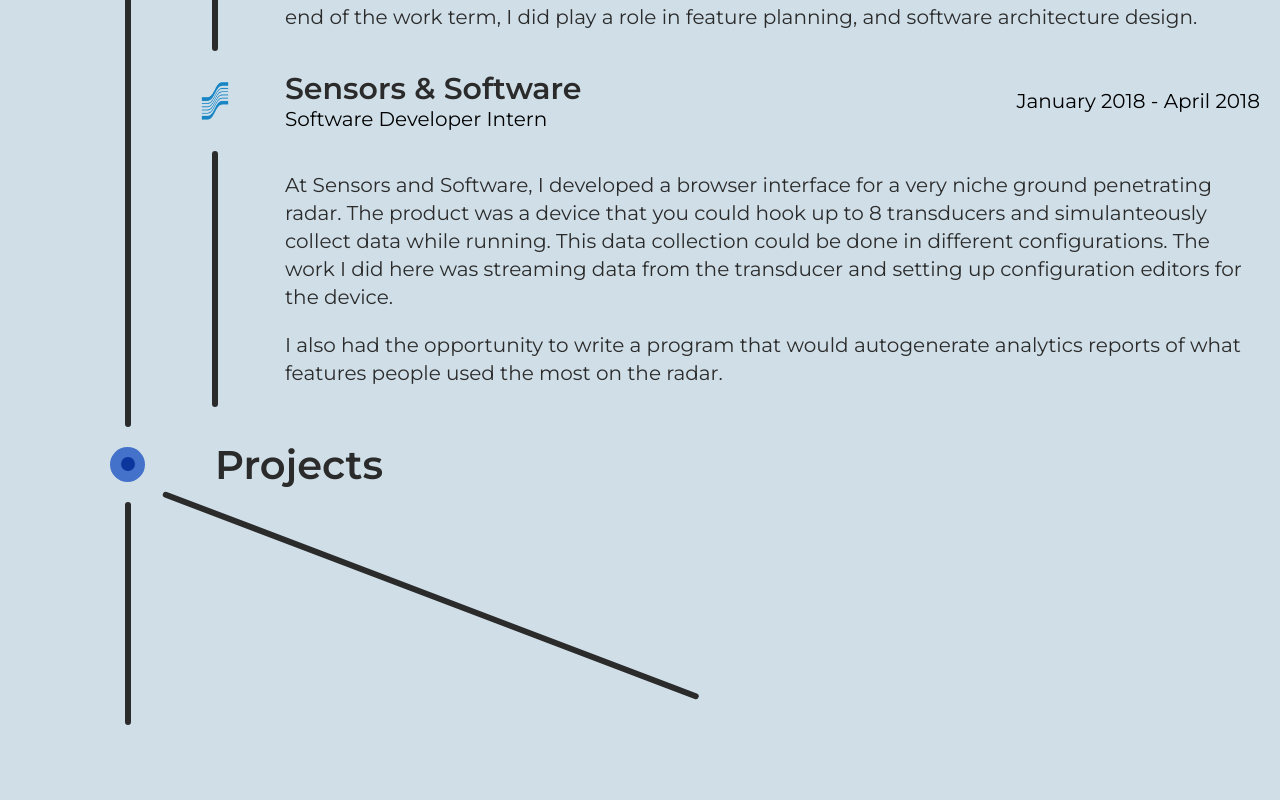
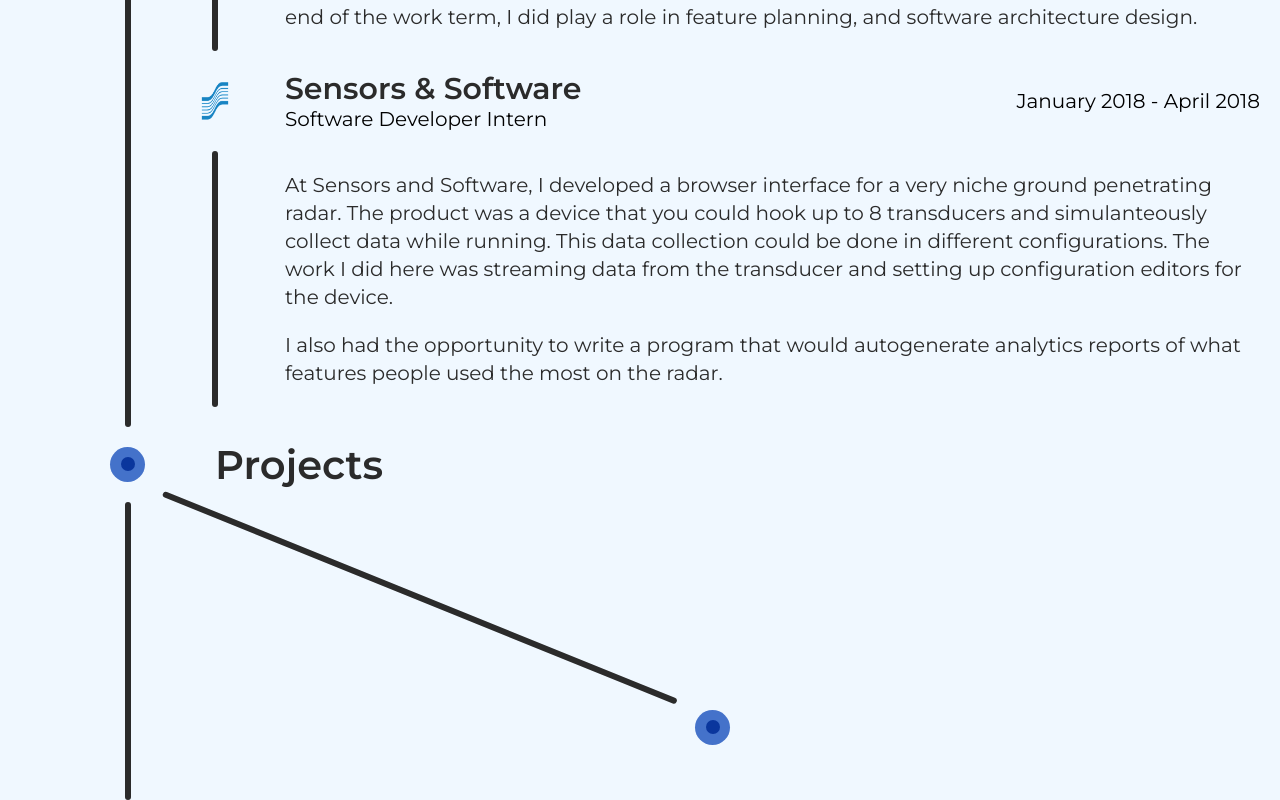
Before and after one commit to ericklikan/erickleon.com, a React (Create React App) app: page / in a window 1280 px wide. Shown: the part 1348-2148 px from the top of the page. Before the commit the page ends 2073 px from the top, so only its background shows below. Built offline with nearby package versions, Linux system fonts and the light colour scheme.

Commit message:
project line

```diff
--- a/src/components/ProjectSubSection.tsx
+++ b/src/components/ProjectSubSection.tsx
@@ -1 +1,53 @@
 import * as React from 'react'
+import styled from 'styled-components'
+import { DIMENSIONS } from 'App/AppConstants'
+import Point from './Point'
+import Line from './Line'
+
+interface IProperties {
+	// use for alternating projects
+	index: number
+}
+const Container = styled.div`
+	display: flex;
+	justify-content: center;
+`
+const SeparatorContainer = styled.div`
+	display: flex;
+	justify-items: center;
+	flex-direction: column;
+`
+const PointContainer = styled.div`
+	height: ${DIMENSIONS.SECTION_SIDE_LENGTH};
+	width: ${DIMENSIONS.SECTION_SIDE_LENGTH};
+	min-width: ${DIMENSIONS.SECTION_SIDE_LENGTH};
+	display: flex;
+	justify-content: center;
+	align-items: center;
+`
+const LineContainer = styled.div`
+	display: flex;
+	justify-content: center;
+	@media only screen and (max-width: ${DIMENSIONS.BREAK_M}) {
+		display: none;
+	}
+`
+
+class ProjectSubSection extends React.Component<IProperties> {
+	public render() {
+		return (
+			<Container>
+				<SeparatorContainer>
+					<PointContainer>
+						<Point hover={false} />
+					</PointContainer>
+					<LineContainer>
+						<Line />
+					</LineContainer>
+				</SeparatorContainer>
+			</Container>
+		)
+	}
+}
+
+export default ProjectSubSection
--- a/src/index.css
+++ b/src/index.css
@@ -1,7 +1,7 @@
 html {
 	height: 100%;
 	padding: 0;
-	background-color: #cfdee7;
+	background-color: aliceblue;
 }
 
 body {
--- a/src/sections/Projects.tsx
+++ b/src/sections/Projects.tsx
@@ -1,12 +1,15 @@
 import * as React from 'react'
 import Section from 'components/Section'
+import ProjectSubSection from 'components/ProjectSubSection'
 import { DIMENSIONS, COLORS } from 'App/AppConstants'
 import styled from 'styled-components'
 
 const LineContainer = styled.div`
 	transform: translate(-8px, -16px);
 `
-
+const ProjectsContainer = styled.div`
+	transform: translateY(-35px);
+`
 class Projects extends React.Component<any> {
 	public render() {
 		return (
@@ -16,8 +19,8 @@ class Projects extends React.Component<any> {
 						<line
 							x1="2"
 							y1="2"
-							x2="123"
-							y2="48"
+							x2="118"
+							y2="49"
 							vectorEffect="non-scaling-stroke"
 							style={{
 								stroke: COLORS.SIDE_LINE_COLOR,
@@ -28,6 +31,9 @@ class Projects extends React.Component<any> {
 						Sorry, your browser does not support inline SVG.
 					</svg>
 				</LineContainer>
+				<ProjectsContainer>
+					<ProjectSubSection index={1}></ProjectSubSection>
+				</ProjectsContainer>
 			</Section>
 		)
 	}
```
